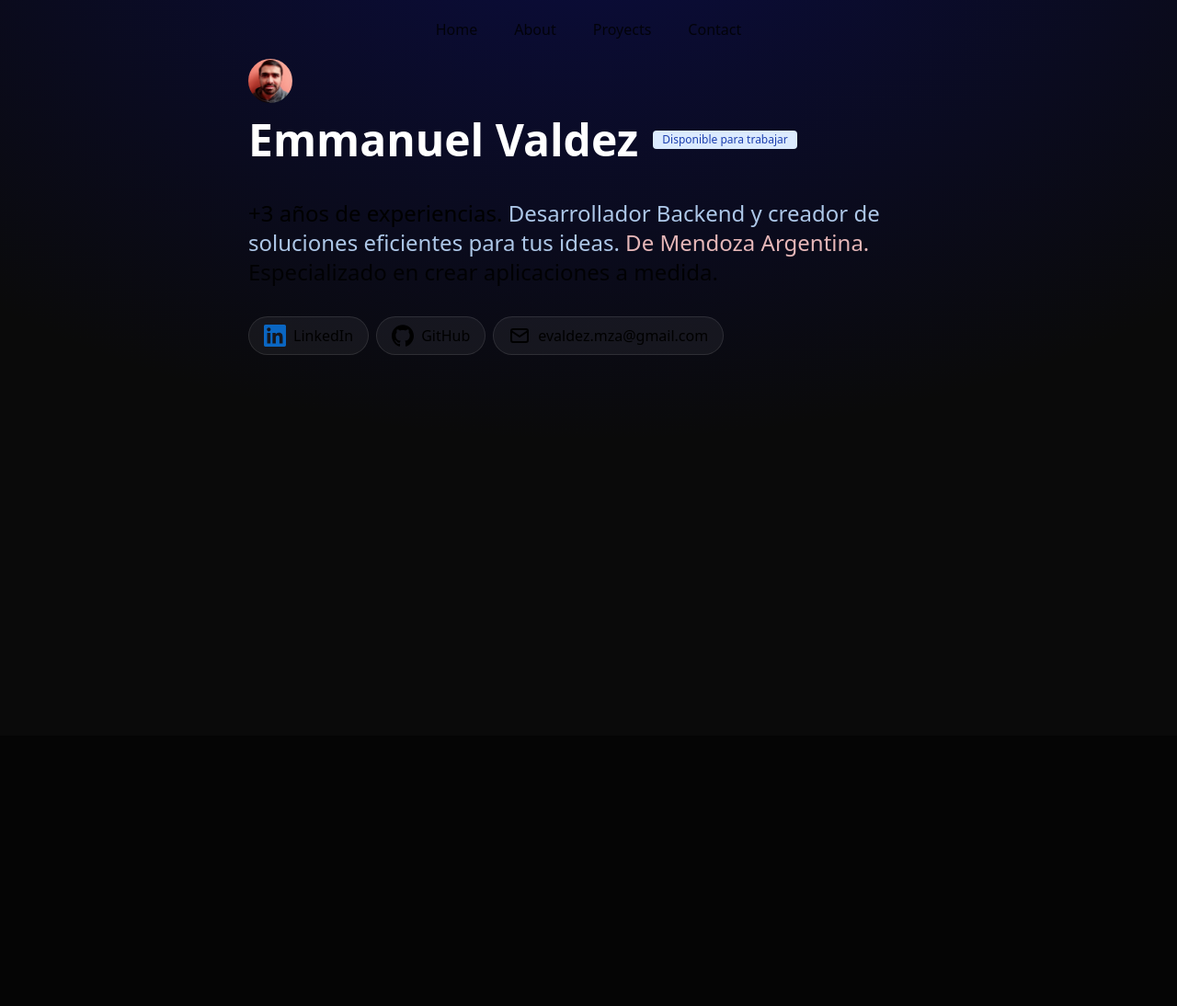
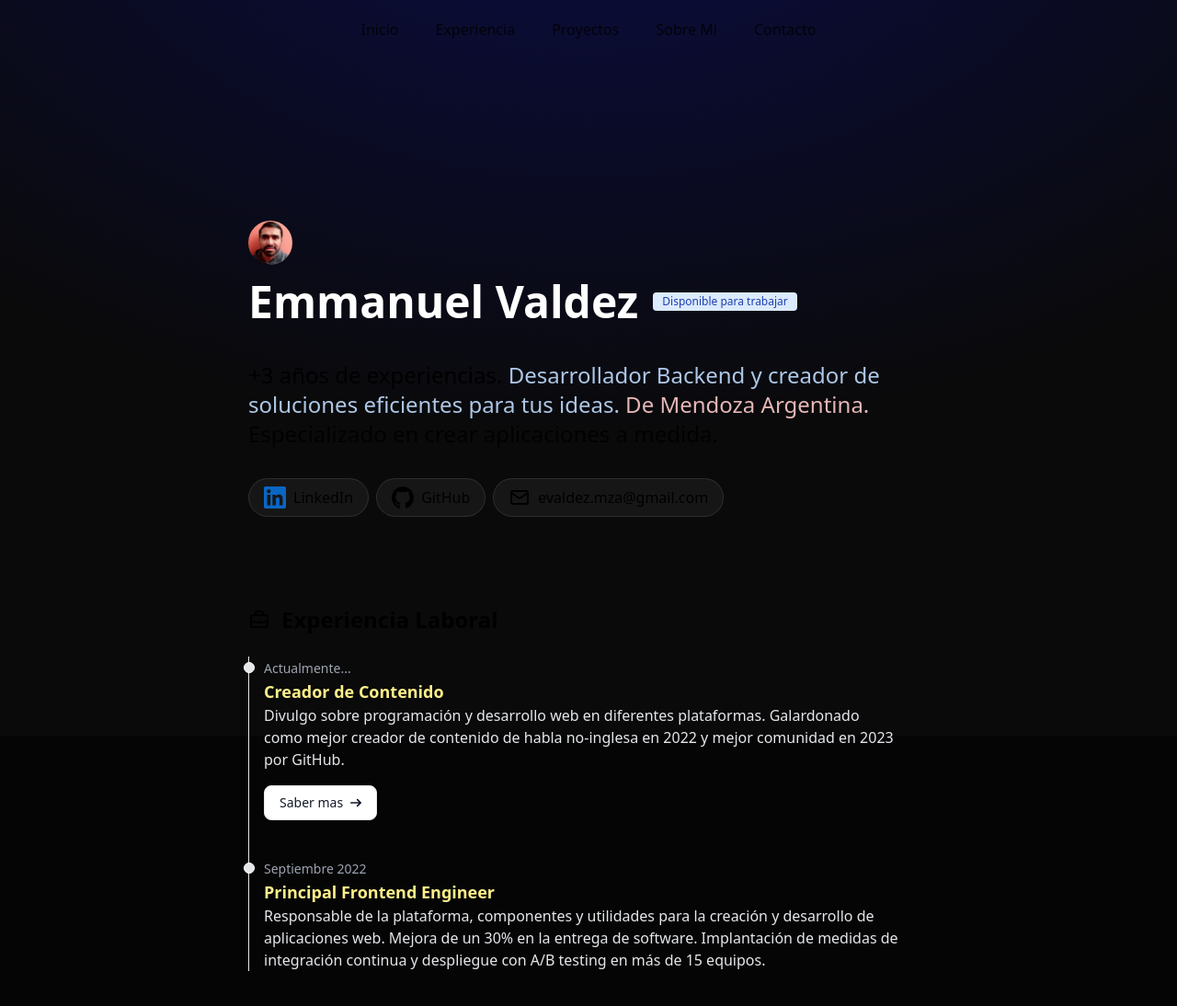
Before and after one commit to Emmanuel-Valdez/Emmanuel-Valdez, an Astro site: page / in a window 1280 px wide. Shown: the whole page at 92% size. Before the commit the page ends 800 px from the top, so only its background shows below. Built offline with nearby package versions, Linux system fonts and the light colour scheme; Astro itself is replaced by a stand-in of ours.

Commit message:
[feat] added experience component

```diff
--- /dev/null
+++ b/src/components/Experience.astro
@@ -0,0 +1,32 @@
+---
+import ExperienceItem from './ExperienceItem.astro';
+
+const EXPERIENCE = [
+  {
+    date: 'Actualmente...',
+    title: 'Creador de Contenido',
+    company: 'Twitch',
+    description:
+      'Divulgo sobre programación y desarrollo web en diferentes plataformas. Galardonado como mejor creador de contenido de habla no-inglesa en 2022 y mejor comunidad en 2023 por GitHub.',
+    link: 'https://twitch.tv/midudev',
+  },
+  {
+    date: 'Septiembre 2022',
+    title: 'Principal Frontend Engineer',
+    company: 'Adevinta Spain',
+    description:
+      'Responsable de la plataforma, componentes y utilidades para la creación y desarrollo de aplicaciones web. Mejora de un 30% en la entrega de software. Implantación de medidas de integración continua y despliegue con A/B testing en más de 15 equipos.',
+  },
+];
+---
+
+<ol class="relative border-s border-gray-200 dark:border-gray-700">
+  {
+    EXPERIENCE.map((experience) => (
+      <li class="mb-10 ms-4">
+        <ExperienceItem {...experience} />
+      </li>
+    ))
+  }
+
+</ol>
--- /dev/null
+++ b/src/components/ExperienceItem.astro
@@ -0,0 +1,49 @@
+---
+interface Props {
+  title: string;
+  description: string;
+  link?: string;
+  date: string;
+}
+const { title, description, link, date } = Astro.props;
+---
+
+<div
+  class="absolute w-3 h-3 bg-gray-200 rounded-full mt-1.5 -start-1.5 border border-white dark:border-gray-900 dark:bg-gray-700"
+>
+</div>
+<time
+  class="mb-1 text-sm font-normal leading-none text-gray-400 dark:text-gray-500"
+  >{date}</time
+>
+<h3 class="text-lg font-semibold text-yellow-200">
+  {title}
+</h3>
+<p class="mb-4 text-base font-normal text-gray-200 text-pretty">
+  {description}
+</p>
+{
+  link && (
+    <a
+      href={link}
+      class="inline-flex items-center px-4 py-2 text-sm font-medium text-gray-900 bg-white border border-gray-200 rounded-lg hover:bg-gray-100 hover:text-blue-700 focus:z-10 focus:ring-4 focus:outline-none focus:ring-gray-100 focus:text-blue-700 dark:bg-gray-800 dark:text-gray-400 dark:border-gray-600 dark:hover:text-white dark:hover:bg-gray-700 dark:focus:ring-gray-700"
+    >
+      Saber mas{' '}
+      <svg
+        class="w-3 h-3 ms-2 rtl:rotate-180"
+        aria-hidden="true"
+        xmlns="http://www.w3.org/2000/svg"
+        fill="none"
+        viewBox="0 0 14 10"
+      >
+        <path
+          stroke="currentColor"
+          stroke-linecap="round"
+          stroke-linejoin="round"
+          stroke-width="2"
+          d="M1 5h12m0 0L9 1m4 4L9 9"
+        />
+      </svg>
+    </a>
+  )
+}
--- a/src/components/Header.astro
+++ b/src/components/Header.astro
@@ -1,10 +1,9 @@
-<header  class="flex justify-center items-center py-5 w-[1120px] mx-auto">
-
-
+<header class="flex justify-center items-center py-5 w-[1120px] mx-auto">
   <nav class="flex flex-row gap-x-10 opacity-80">
-    <a href="/">Home</a>
-    <a href="/about">About</a>
-    <a href="/proyects">Proyects</a>
-    <a href="/contact">Contact</a>
+    <a href="/">Inicio</a>
+    <a href="#experience">Experiencia</a>
+    <a href="#proyects">Proyectos</a>
+    <a href="#about">Sobre Mi</a>
+    <a href="#contact">Contacto</a>
   </nav>
 </header>
--- /dev/null
+++ b/src/components/SectionContainer.astro
@@ -0,0 +1,7 @@
+---
+const { class: className , id} = Astro.props;
+---
+
+<section  id ={id} class={`w-full mx-auto lg:w-[740px]  ${className}`}>
+  <slot />
+</section>
--- /dev/null
+++ b/src/icons/BriefCaseIcon.astro
@@ -0,0 +1,17 @@
+<svg
+  {...Astro.props}
+  xmlns="http://www.w3.org/2000/svg"
+  width="24"
+  height="24"
+  viewBox="0 0 24 24"
+  fill="none"
+  stroke="currentColor"
+  stroke-width="2"
+  stroke-linecap="round"
+  stroke-linejoin="round"
+  class="icon icon-tabler icons-tabler-outline icon-tabler-briefcase"
+  ><path stroke="none" d="M0 0h24v24H0z" fill="none"></path><path
+    d="M3 7m0 2a2 2 0 0 1 2 -2h14a2 2 0 0 1 2 2v9a2 2 0 0 1 -2 2h-14a2 2 0 0 1 -2 -2z"
+  ></path><path d="M8 7v-2a2 2 0 0 1 2 -2h4a2 2 0 0 1 2 2v2"></path><path
+    d="M12 12l0 .01"></path><path d="M3 13a20 20 0 0 0 18 0"></path></svg
+>
--- a/src/layouts/Layout.astro
+++ b/src/layouts/Layout.astro
@@ -36,11 +36,18 @@ import Header from '../components/Header.astro';
 
   html {
     font-family: 'Onest Variable', system-ui, sans-serif;
+    scroll-behavior: smooth;
   }
   body {
     background: #050505;
     display: flex;
     flex-direction: column;
-    min-height: 100vh;
+
+
+  }
+  @media(prefers-reduced-motion:reduce){
+    html{
+      scroll-behavior: auto;
+    }
   }
 </style>
--- a/src/pages/index.astro
+++ b/src/pages/index.astro
@@ -5,11 +5,17 @@ import LinkedInIcon from '../icons/LinkedInIcon.astro';
 import GitHubIcon from '../icons/GitHubIcon.astro';
 import MailIcon from '../icons/MailIcon.astro';
 import SocialPill from '../components/SocialPill.astro';
+import Experience from '../components/Experience.astro';
+import SectionContainer from '../components/SectionContainer.astro';
+import BriefCaseIcon from '../icons/BriefCaseIcon.astro';
 ---
 
-<Layout title="Portfolio de Emmanuel Valdez - Desarrollador y Programador Backend" description='Contrata a Emmanuel Valdez para desarrollar tu app'>
+<Layout
+  title="Portfolio de Emmanuel Valdez - Desarrollador y Programador Backend"
+  description="Contrata a Emmanuel Valdez para desarrollar tu app"
+>
   <main>
-    <section class="w-full mx-auto lg:w-[740px] py-44|">
+    <SectionContainer class="py-44 pb-24">
       <img
         class="rounded-full size-12 mb-4"
         src="./2024.png"
@@ -37,7 +43,9 @@ import SocialPill from '../components/SocialPill.astro';
         >
       </h2>
       <nav class="flex gap-x-2 mt-8">
-        <SocialPill href="https://www.linkedin.com/in/emmanuel-alejandro-valdez-montigel-0b0a97252/">
+        <SocialPill
+          href="https://www.linkedin.com/in/emmanuel-alejandro-valdez-montigel-0b0a97252/"
+        >
           <LinkedInIcon class="size-6" />
           LinkedIn
         </SocialPill>
@@ -49,8 +57,13 @@ import SocialPill from '../components/SocialPill.astro';
           <MailIcon class="size-6" />
           evaldez.mza@gmail.com
         </SocialPill>
-
       </nav>
-    </section>
+    </SectionContainer>
+    <SectionContainer id="experience">
+      <h2 class="text-2xl font-semibold mb-6 flex gap-x-3 items-center">
+        <BriefCaseIcon class="size-7"/>
+        Experiencia Laboral</h2>
+      <Experience />
+    </SectionContainer>
   </main>
 </Layout>
```
Also changed, not shown: src/components/Footer.astro (added).
